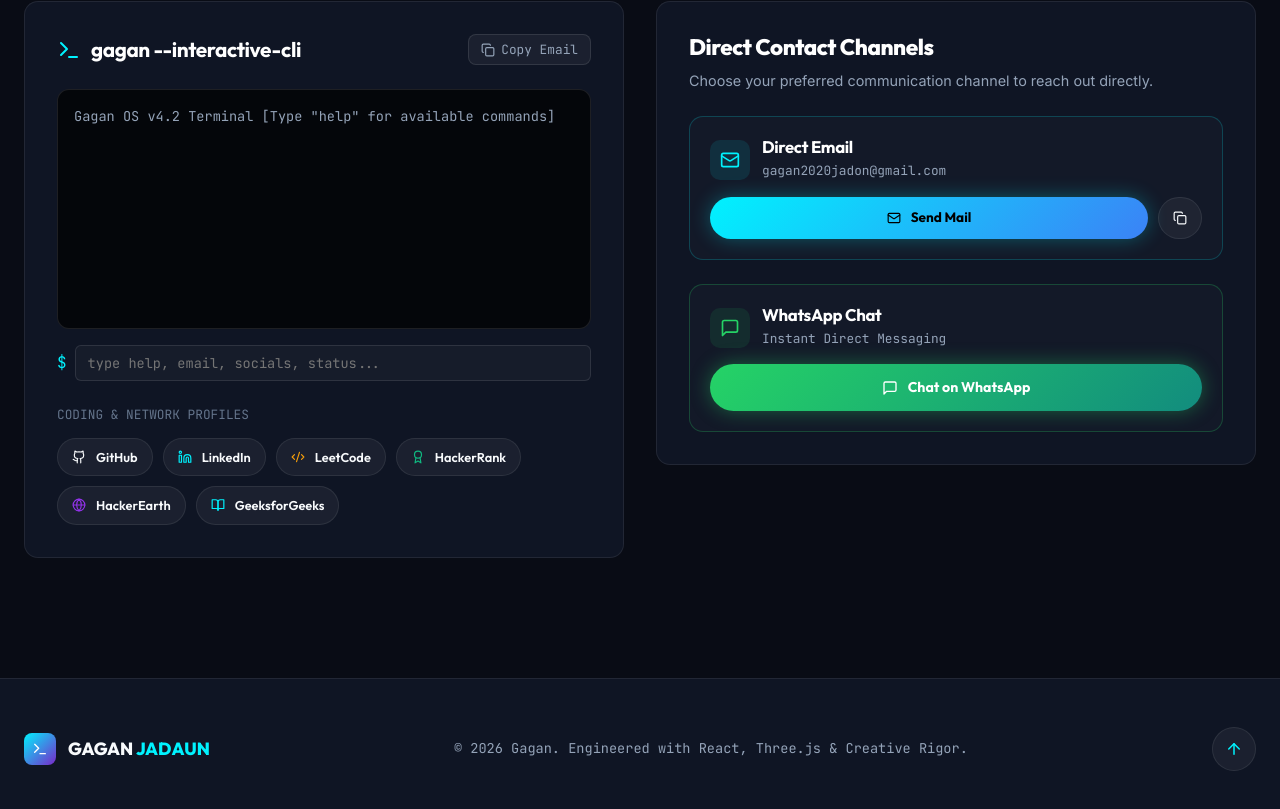
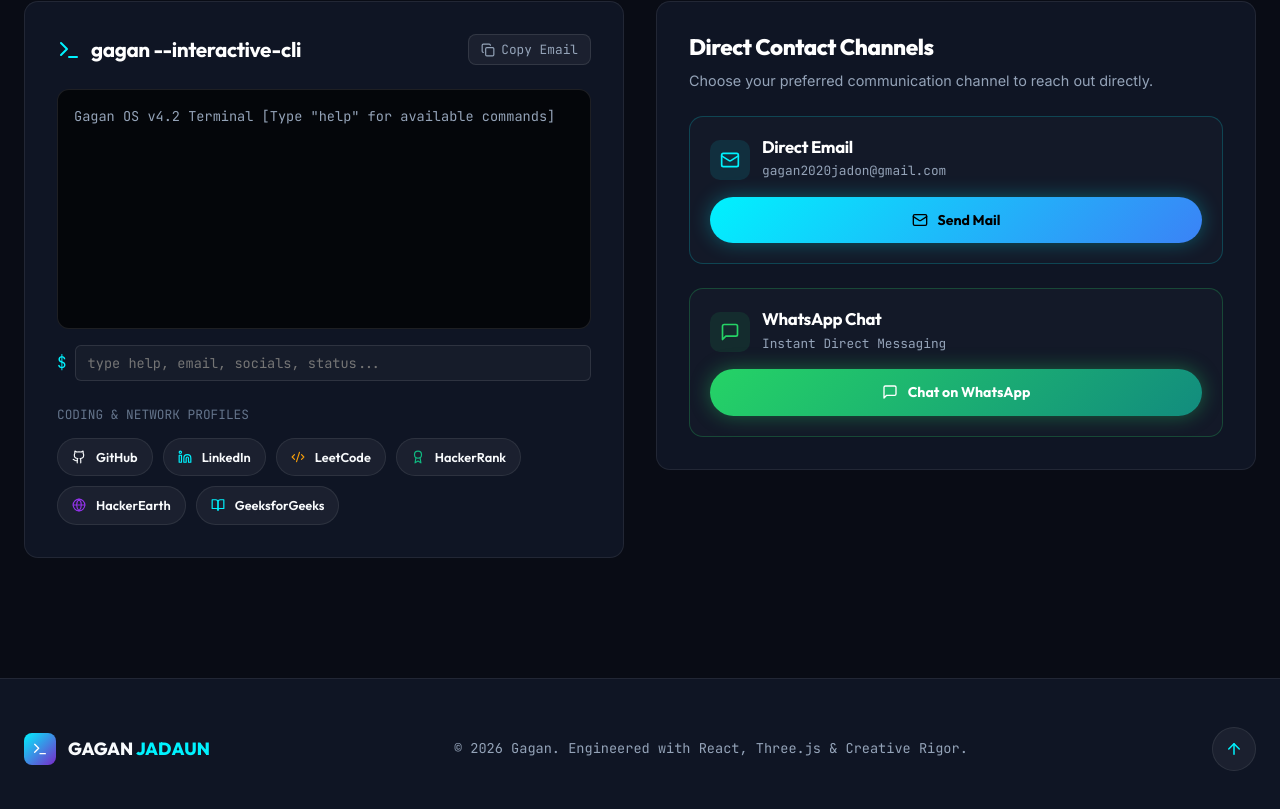
Before and after one commit to gagan2007jadaun/Gagan_Jadaun_portfolio, a React (Vite) app: page / in a window 1280 px wide. Shown: the part 7300-8109 px from the top of the page. Built offline with nearby package versions, Linux system fonts and the light colour scheme.

Commit message:
refactor: remove copy email button icon for clean full-width Send Mail CTA

```diff
--- a/src/sections/Contact.jsx
+++ b/src/sections/Contact.jsx
@@ -377,23 +377,14 @@ export default function Contact({ soundEnabled }) {
                 )}
               </div>
 
-              <div style={{ display: 'flex', gap: '10px' }}>
               <a
                 href="mailto:gagan2020jadon@gmail.com"
                 className="btn-primary"
-                  style={{ flex: 1, justifyContent: 'center', padding: '10px', fontSize: '0.85rem' }}
+                style={{ width: '100%', justifyContent: 'center', padding: '12px', fontSize: '0.88rem' }}
               >
-                  <Mail size={14} />
+                <Mail size={16} />
                 <span>Send Mail</span>
               </a>
-                <button
-                  onClick={handleCopyEmail}
-                  className="btn-secondary"
-                  style={{ padding: '10px 14px', fontSize: '0.85rem' }}
-                >
-                  <Copy size={14} />
-                </button>
-              </div>
             </div>
 
             {/* Option 2: WhatsApp */}
```
Lines whose indentation alone changed are shown as unchanged.
